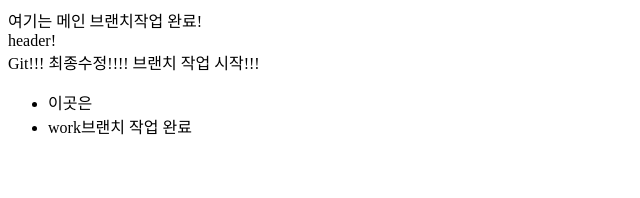
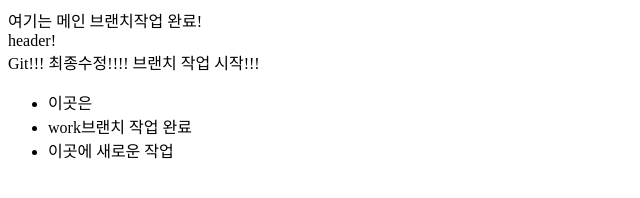
Before and after one commit to slfmP/gitTest, a plain HTML site: page index.html in a window 1280 px wide. Shown: the whole page, without its empty margins (0-640 px from the left). Drawn offline with Linux system fonts and the light colour scheme.

Commit message:
#.11 메인에서 LI 태그 추가

```diff
--- a/index.html
+++ b/index.html
@@ -10,6 +10,7 @@
 	<ul>
 	<li>이곳은</li>
 	<li>work브랜치 작업 완료</li>
+    <li>이곳에 새로운 작업</li>
 	</ul>
     </body>
 </html>
```
